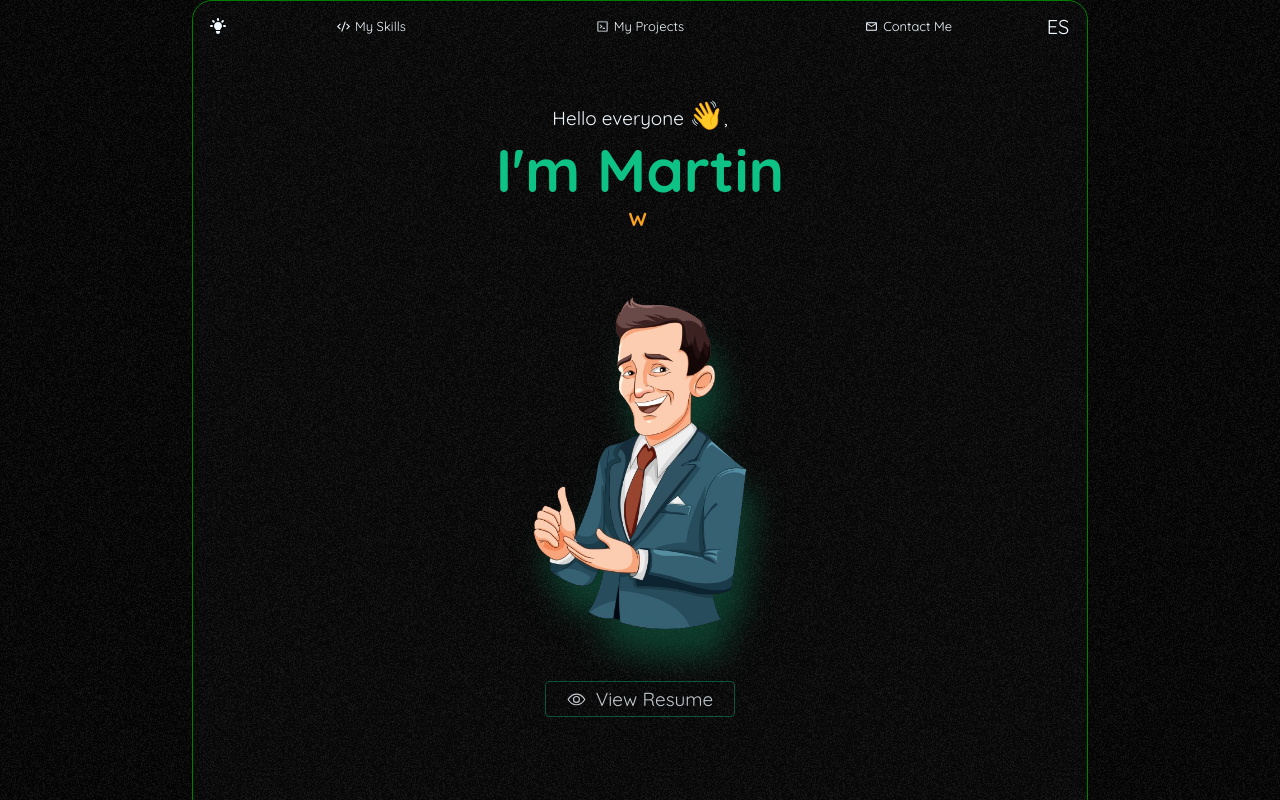
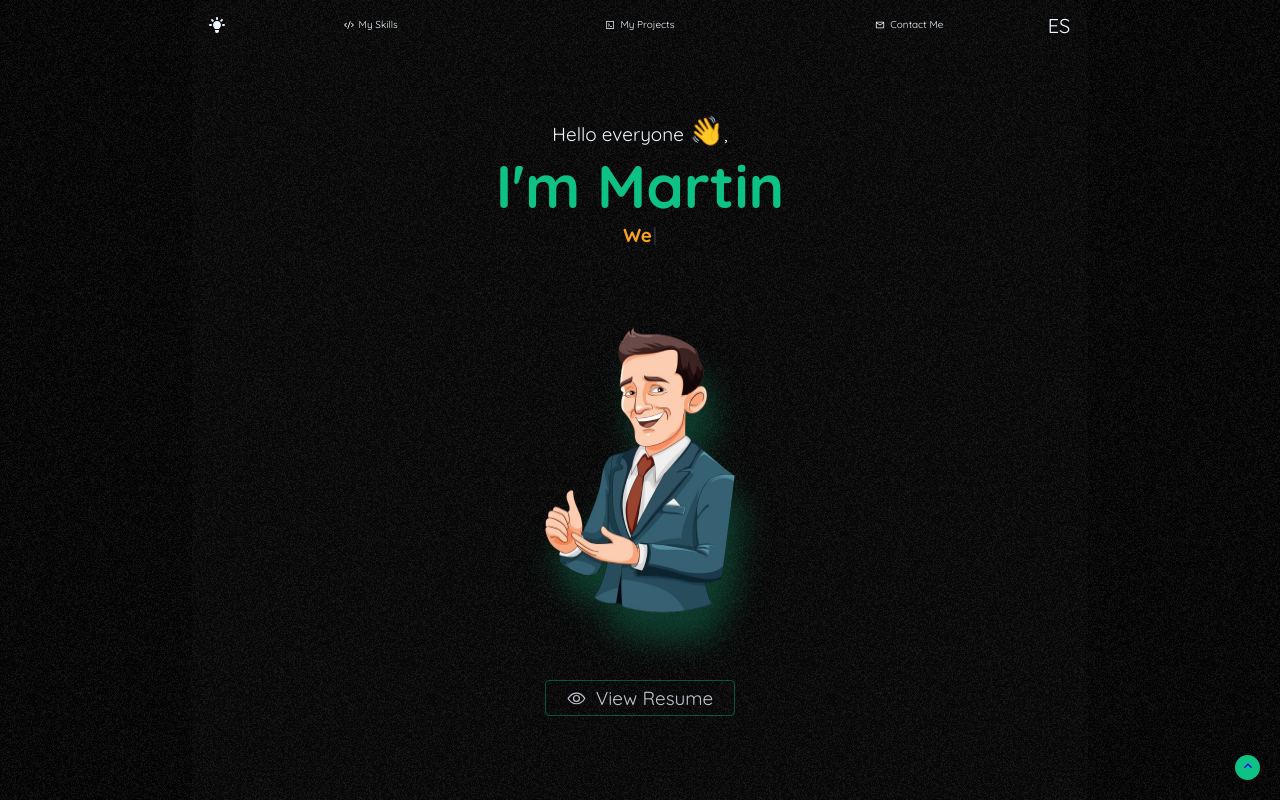
Before and after one commit to martinrodfl/martinrodfl, a React (Vite) app: page / in a window 1280 px wide. Shown: the top 800 px of the page. Built offline with nearby package versions, Linux system fonts and the light colour scheme; some icons are missing.

Commit message:
Se agrega seccion Contactame y boton ir arriba

```diff
--- a/src/App.css
+++ b/src/App.css
@@ -6,6 +6,20 @@
   box-sizing: border-box;
   font-family: 'Quicksand', sans-serif;
   scroll-behavior: smooth;
+}
+
+.toTop {
+  width: 25px;
+  height: 25px;
+  z-index: 1000;
+  position: fixed;
+  background-color: #0ec185;
+  bottom: 20px;
+  right: 20px;
+  border-radius: 50%;
+  display: flex;
+  justify-content: center;
+  align-items: center;
 }
 
 .layout {
@@ -17,7 +31,6 @@
   min-width: 375px;
   font-size: var(--font-size-base);
   gap: 20px;
-  border: 1px solid green;
 }
 
 main {
@@ -145,7 +158,13 @@ main {
 
 @media (768px <=width < 992px) {
   .layout {
-    width: 80vw;
+    width: 90vw;
+  }
+
+  .toTop {
+    right: 7%;
+    width: 45px;
+    height: 45px;
   }
 }
 
@@ -175,6 +194,18 @@ main {
       font-size: clamp(30px, 13rem, 90px);
     }
 
+    .toTop {
+      right: 22%;
+      width: 45px;
+      height: 45px;
+      font-size: 45;
+      color: black;
+    }
+
+    .toTop:visited {
+      color: black;
+    }
+
   }
 
 
@@ -188,5 +219,17 @@ main {
     .text-color {
       font-size: clamp(30px, 13rem, 90px);
     }
+
+    .toTop {
+      right: 22%;
+      width: 45px;
+      height: 45px;
+      color: aliceblue;
+    }
+
+    .toTop:visited {
+      color: aliceblue;
+    }
   }
+
 }
--- a/src/App.jsx
+++ b/src/App.jsx
@@ -3,13 +3,26 @@ import Header from './components/Header.jsx';
 import ThemeAndLangContext from './context/ThemeAndLangContext.jsx';
 import Skills from './components/Skills.jsx';
 import Projects from './components/Projects.jsx';
+import { MdKeyboardArrowUp } from 'react-icons/md';
 import './App.css';
 import './css/main.css';
+import Contact from './components/Contact.jsx';
 function App() {
 	const { theme } = useContext(ThemeAndLangContext);
 
 	return (
-		<div className={theme}>
+		<div
+			className={theme}
+			id='top'
+		>
+			<a
+				className='toTop'
+				href='#top'
+			>
+				<span>
+					<MdKeyboardArrowUp />
+				</span>
+			</a>
 			<div
 				className='layout'
 				id='layout'
@@ -18,6 +31,7 @@ function App() {
 				<main>
 					<Skills />
 					<Projects />
+					<Contact />
 				</main>
 			</div>
 		</div>
--- /dev/null
+++ b/src/components/Contact.jsx
@@ -0,0 +1,22 @@
+import { useContext } from 'react';
+import ThemeAndLangContext from '../context/ThemeAndLangContext.jsx';
+import '../css/Contact.css';
+
+const Contact = () => {
+	const { texts } = useContext(ThemeAndLangContext);
+
+	return (
+		<div
+			className='contact'
+			id='contact'
+		>
+			<div className='container-contacts'>
+				<h3 className='contact-title'>
+					<span className='skill-icon-text'>{texts.contact}</span>
+				</h3>
+			</div>
+		</div>
+	);
+};
+
+export default Contact;
--- a/src/components/Header.jsx
+++ b/src/components/Header.jsx
@@ -34,7 +34,7 @@ const Nav = () => {
 			</a>
 			<a
 				className='tab'
-				href=''
+				href='#contact'
 			>
 				<span className='skill-icon-text'>
 					<MdOutlineEmail />
--- /dev/null
+++ b/src/css/Contact.css
@@ -0,0 +1,22 @@
+.contact {
+  margin-top: 20px;
+  display: flex;
+  flex-direction: column;
+  align-items: center;
+  width: 100%;
+  min-height: 99svh;
+}
+
+.container-contacts {
+  display: flex;
+  width: 100%;
+  min-height: 98svh;
+  justify-content: center;
+  padding: 5px;
+}
+
+.contact-title {
+  display: flex;
+  width: 100%;
+  justify-content: flex-start;
+}
--- a/src/css/Header.css
+++ b/src/css/Header.css
@@ -117,13 +117,13 @@
 
 .container-image {
   width: 200px;
-  height: 350px;
+  height: 300px;
   display: flex;
   justify-content: center;
 }
 
 .container-image img {
-  width: 300px;
+  width: 200px;
   height: auto;
   filter: drop-shadow(10px 40px 15px rgba(0, 0, 0, 0.603));
 }
@@ -148,14 +148,23 @@
   min-height: 100%;
   text-align: center;
   border-radius: 4px;
-  font-size: 13px;
+  font-size: 10px;
   padding: 5px 0;
 }
 
 /** ---------------MEDIAQUERIES--------------------------------------- */
 @media (577px <=width < 768px) {}
 
-@media (768px <=width < 992px) {}
+@media (768px <=width < 992px) {
+  .container-image {
+    width: 250px;
+    height: 350px;
+  }
+
+  .container-image img {
+    width: 350px;
+  }
+}
 
 @media (992px <=width < 1200px) {}
 
@@ -172,6 +181,15 @@
   }
 
   .tab {
-    font-size: 23px;
+    font-size: 18px;
+  }
+
+  .container-image {
+    width: 300px;
+    height: 400px;
+  }
+
+  .container-image img {
+    width: 300px;
   }
 }
--- a/src/data/texts.js
+++ b/src/data/texts.js
@@ -21,6 +21,6 @@ export const translations = {
 		mySkills: 'Mis Habilidades',
 		myTechs: 'Mis Tecnologias',
 		projects: 'Mis Proyectos',
-		contact: 'Contactame',
+		contact: 'Contáctame',
 	},
 };
```
